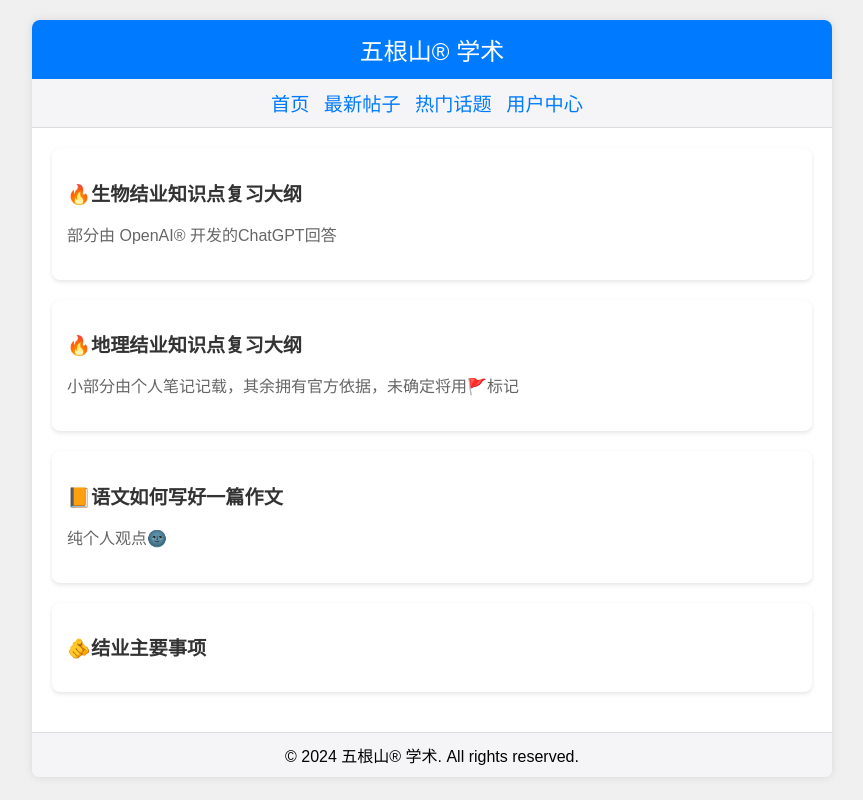
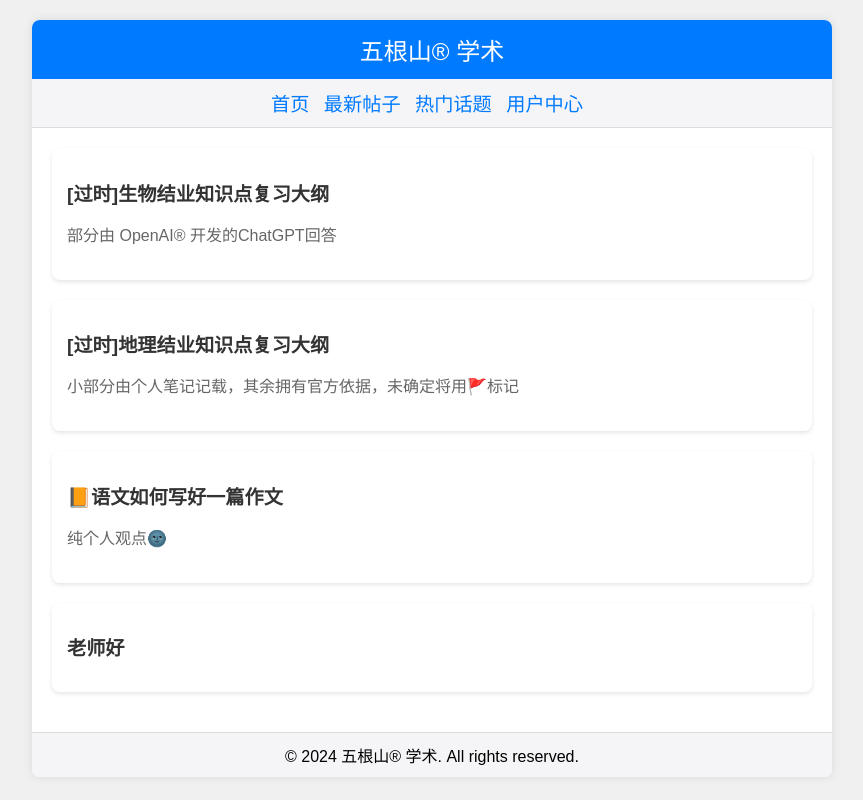
Before and after one commit to zyz114514000/zyz114514000.github.io, a plain HTML site: page learn.html in a window 1280 px wide. Shown: the whole page, without its empty margins (208-1071 px from the left). Drawn offline with Linux system fonts and the light colour scheme.

Commit message:
Update learn.html

```diff
--- a/learn.html
+++ b/learn.html
@@ -96,11 +96,11 @@
         </nav>
         <div class="content">
             <div class="post" onclick="window.location.href='xznj.html';">
-                <h2>🔥生物结业知识点复习大纲</h2>
+                <h2>[过时]生物结业知识点复习大纲</h2>
                 <p>部分由 OpenAI® 开发的ChatGPT回答</p>
             </div>
             <div class="post" onclick="window.location.href='xznj2.html';">
-                <h2>🔥地理结业知识点复习大纲</h2>
+                <h2>[过时]地理结业知识点复习大纲</h2>
                 <p>小部分由个人笔记记载，其余拥有官方依据，未确定将用🚩标记</p>
             </div>
             <div class="post" onclick="window.location.href='ai.html';">
@@ -108,7 +108,7 @@
                 <p>纯个人观点🌚</p>
             </div>
             <div class="post" onclick="window.location.href='ai.html';">
-                <h2>🫵结业主要事项</h2>
+                <h2>老师好</h2>
                 <p></p>
             </div>
         </div>
```
